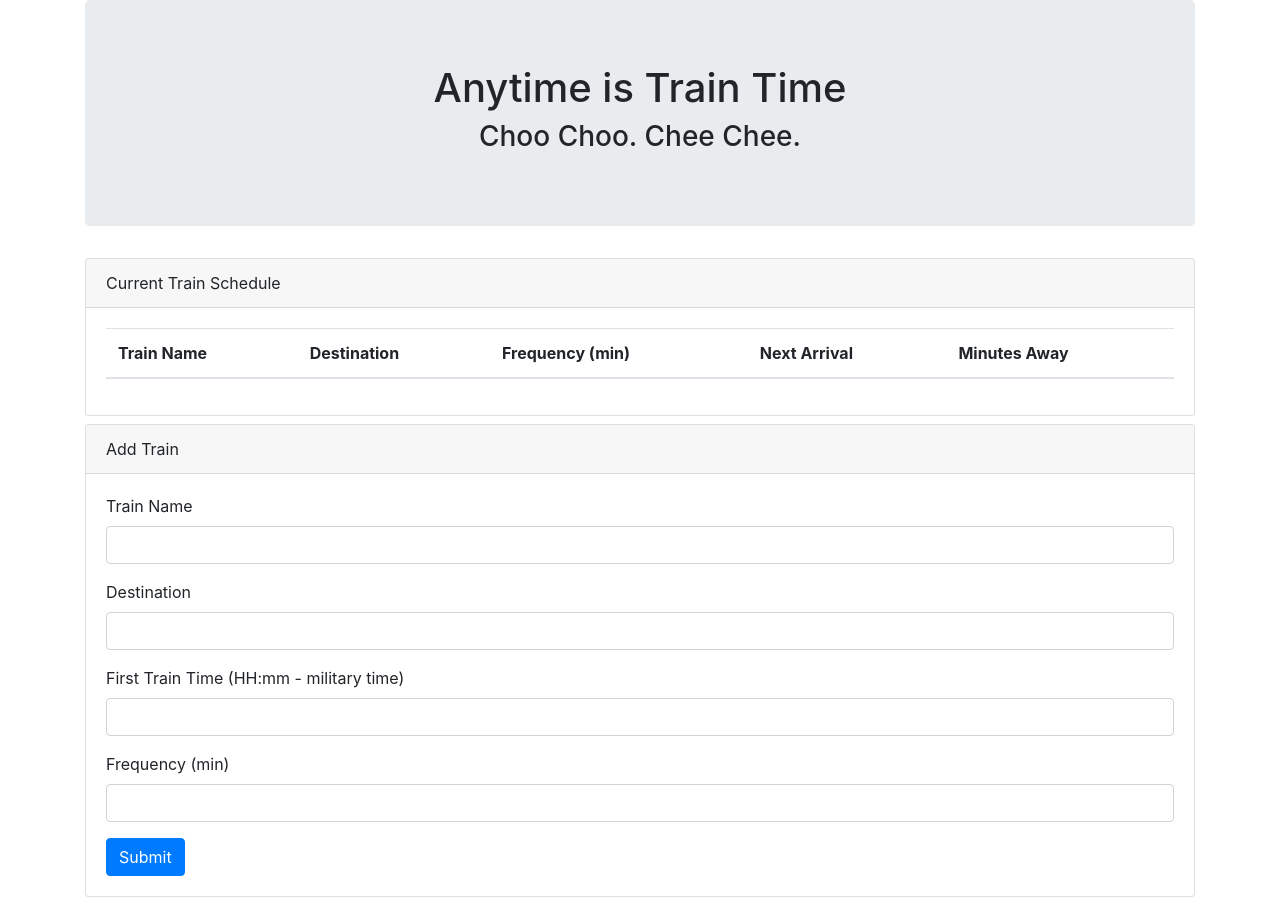
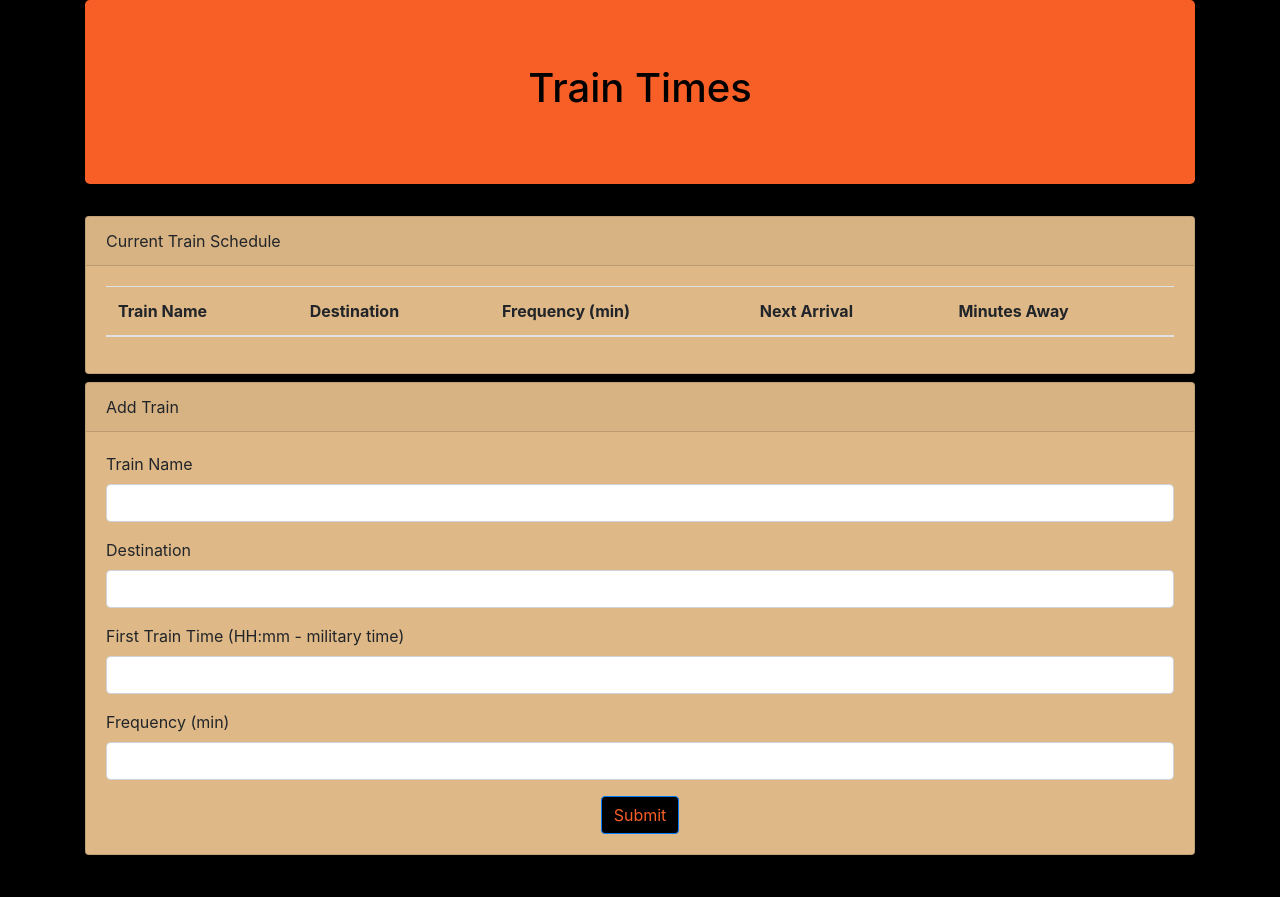
Before and after one commit to ANRAx/Train-Scheduler, a plain HTML site: page index.html in a window 1280 px wide. After the commit the page ends 855 px from the top, so only its background shows below. Drawn offline with nearby package versions, Linux system fonts and the light colour scheme; no server answers.

Commit message:
add some styling and color, clean up HTML

```diff
--- a/assets/css/styles.css
+++ b/assets/css/styles.css
@@ -1,4 +1,17 @@
+body {
+    background-color: black;
+}
+
 .jumbotron {
-    background-color: brown;
-    color: white;
+    background-color: rgb(247, 95, 39);
+    color: black;
 }
+
+.btn-primary {
+    background-color: black;
+    color: rgb(247, 95, 39);
+}
+
+.card {
+    background-color: burlywood;
+}
--- a/index.html
+++ b/index.html
@@ -13,6 +13,8 @@
     <link rel="stylesheet" href="https://maxcdn.bootstrapcdn.com/bootstrap/4.0.0/css/bootstrap.min.css">
     <script src="https://maxcdn.bootstrapcdn.com/bootstrap/4.0.0/js/bootstrap.min.js"></script>
 
+    <!-- My CSS -->
+    <link rel="stylesheet" href="assets/css/styles.css">
     <!-- Firebase References -->
     <script src="https://www.gstatic.com/firebasejs/7.5.0/firebase-app.js"></script>
     <script defer src="https://www.gstatic.com/firebasejs/7.5.0/firebase-firestore.js"></script>
@@ -21,18 +23,19 @@
     <script src="https://cdn.jsdelivr.net/momentjs/2.12.0/moment.min.js"></script>
 
 </head>
+
 <body>
     <div class="container">
         <!-- Jumbotron -->
         <div class="jumbotron">
-      <h1 class="text-center">Anytime is Train Time</h1>
-      <h3 class="text-center">Choo Choo. Chee Chee.</h3>
+            <h1 class="text-center">Train Times</h1>
         </div>
 
         <div class="row">
             <div class="col-lg-12">
                 <!-- Train Schedule -->
                 <div class="card">
+
                     <div class="card-header">
                         Current Train Schedule
                     </div>
@@ -48,17 +51,19 @@
                                     <th>Minutes Away</th>
                                 </tr>
                             </thead>
-              <tbody>
-              </tbody>
+                            <!-- Empty tbody for user entries -->
+                            <tbody></tbody>
                         </table>
                     </div>
                 </div>
 
                 <!-- Add Train  -->
                 <div class="card mt-2">
+
                     <div class="card-header">
                         Add Train
                     </div>
+
                     <div class="card-body">
                         <!-- Entry Form -->
                         <form>
@@ -82,7 +87,9 @@
                                 <input type="text" class="form-control" id="frequency-input">
                             </div>
 
+                            <div class="text-center">
                                 <button type="submit" class="btn btn-primary" id="add-train-btn">Submit</button>
+                            </div>
                         </form>
                     </div>
                 </div>
```
Lines whose indentation alone changed are shown as unchanged.
